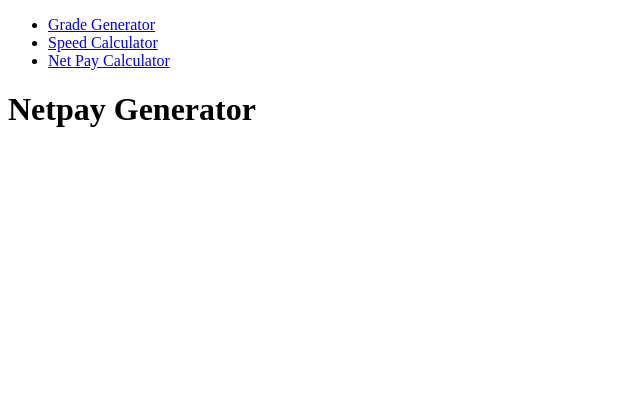
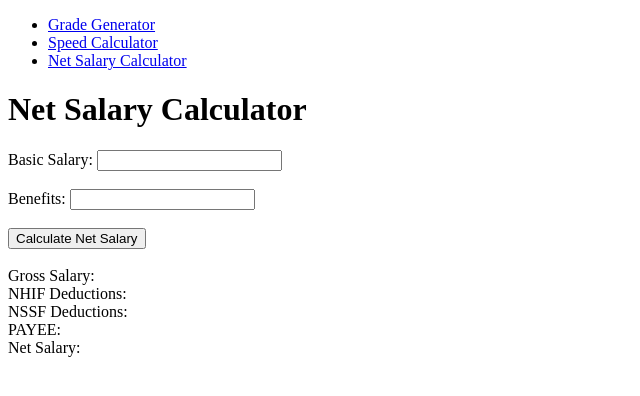
Before and after one commit to faithmwangi/phase-1-code-challenge, a plain HTML site: page netpay.html in a window 1280 px wide. Shown: the whole page, without its empty margins (0-640 px from the left). Drawn offline with Linux system fonts and the light colour scheme.

Commit message:
Edit netpay.html

```diff
--- a/netpay.html
+++ b/netpay.html
@@ -7,15 +7,36 @@
     <link rel="stylesheet" type="text/css" href="netpay.css">
     <title>Code Challenge</title>
 </head>
-
 <body>
     <nav>
         <ul>
             <li><a href="grade.html">Grade Generator</a></li>
             <li><a href="speed.html">Speed Calculator</a></li>
-            <li><a href="netpay.html">Net Pay Calculator</a></li>
+            <li><a href="netpay.html">Net Salary Calculator</a></li>
         </ul>
     </nav>
-    <h1>Netpay Generator</h1>
+    <h1>Net Salary Calculator</h1>
+    <form>
+        <label for="basicSalary">Basic Salary:</label>
+        <input type="number" id="basicSalary" name="basicSalary" required>
+        <br><br>
+        <label for="benefits">Benefits:</label>
+        <input type="number" id="benefits" name="benefits" required>
+        <br><br>
+        <button type="button" onclick="calculateNetSalary()">Calculate Net Salary</button>
+        <br><br>
+        <label for="grossSalary">Gross Salary:</label>
+        <label id="grossSalary"></label><br>
+        <label for="nhifDeductions">NHIF Deductions:</label>
+        <label id="nhifDeductions"></label><br>
+        <label for="nssfDeductions">NSSF Deductions:</label>
+        <label id="nssfDeductions"></label><br>
+        <label for="payee">PAYEE:</label>
+        <label id="payee"></label><br>
+        <label for="netSalary">Net Salary:</label>
+        <label id="netSalary"></label>
+    </form>
+    <div id="output"></div>
+    <script src="grade.js"></script>
 </body>
 </html>
```
Also changed, not shown: speed.html (+1 -1 lines).
